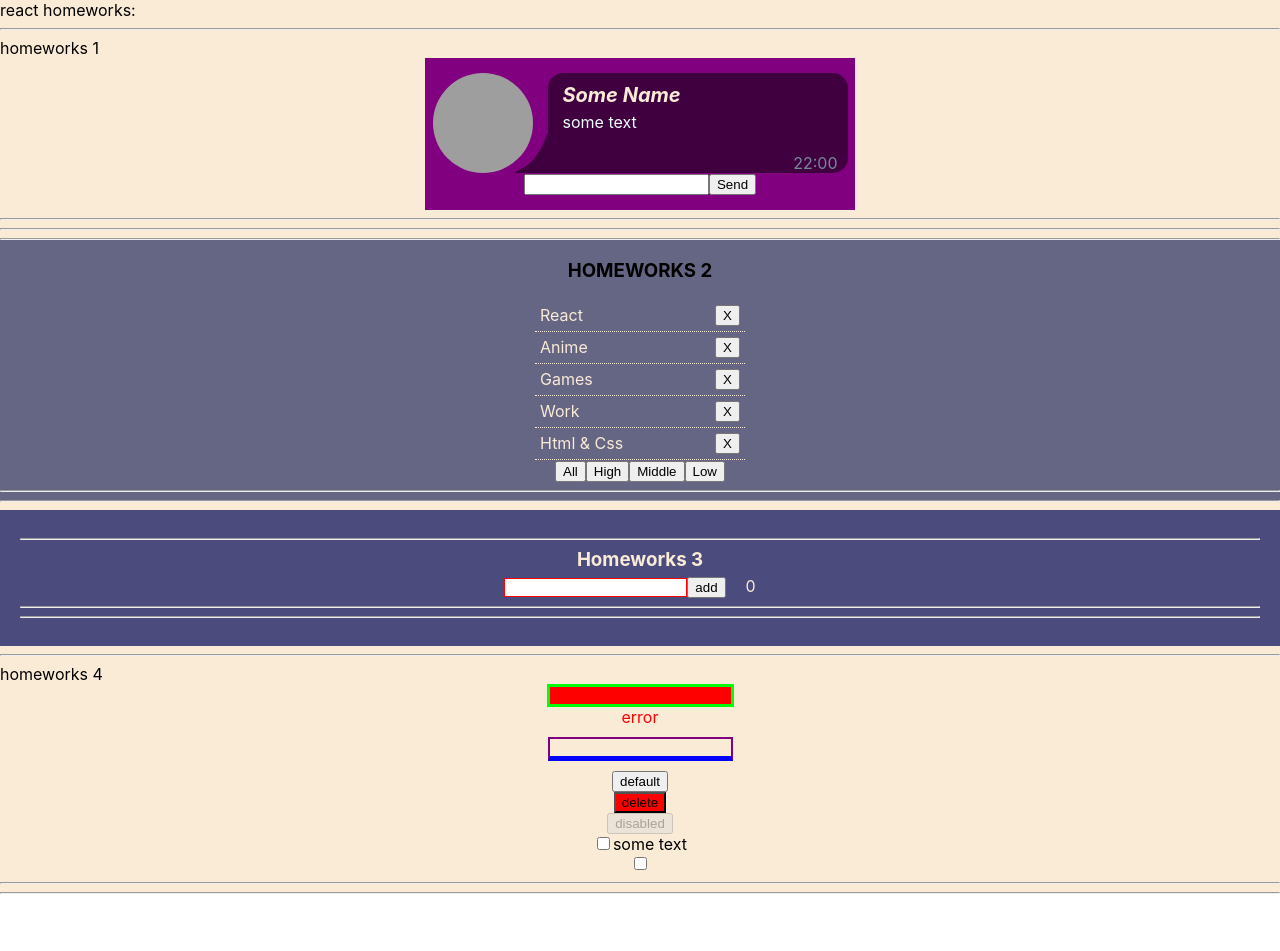
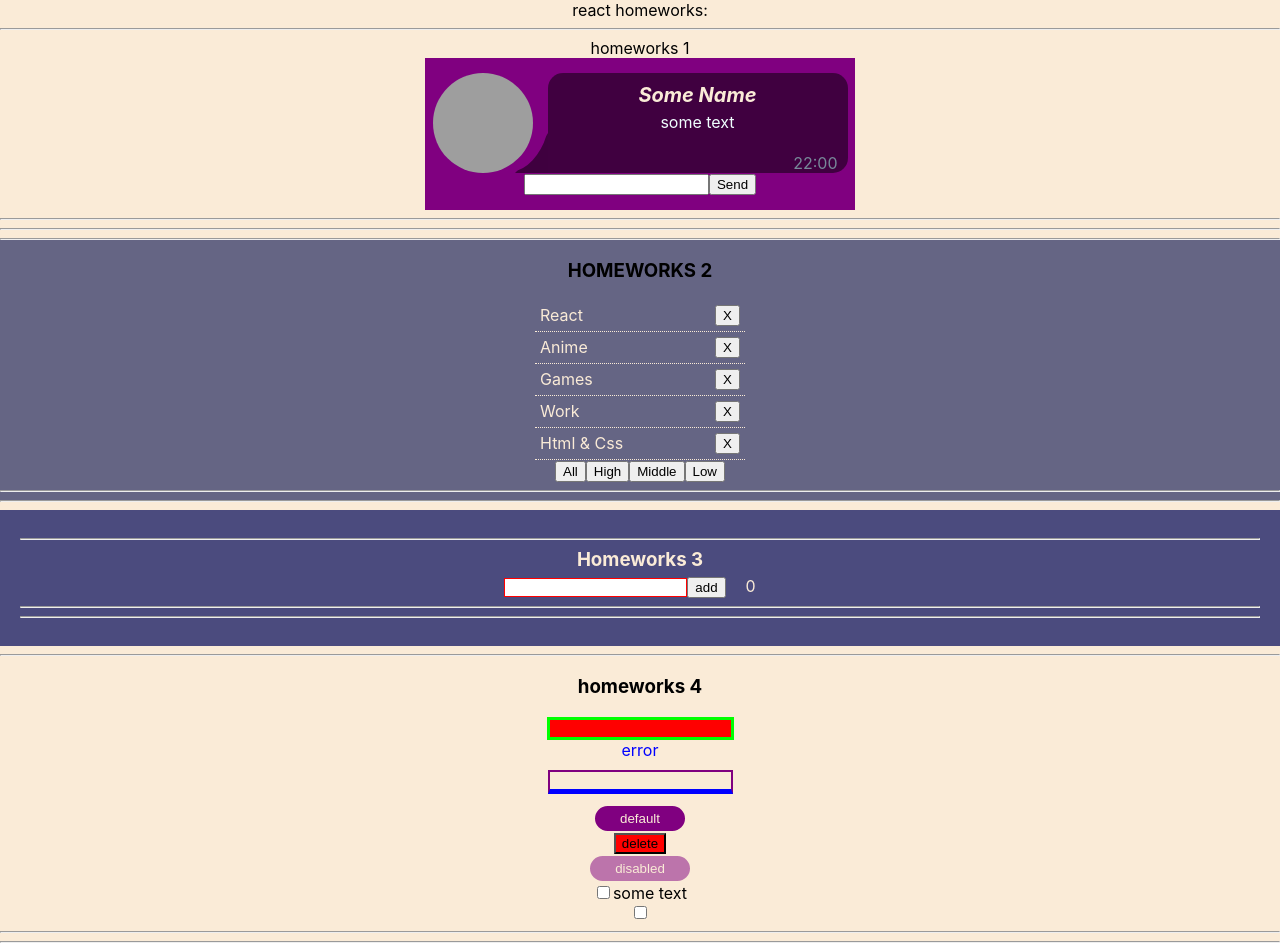
Before and after one commit to Alonasa/homeworks, a React (Create React App) app: page / in a window 1280 px wide. Before the commit the page ends 902 px from the top, so only its background shows below. Built offline with nearby package versions, Linux system fonts and the light colour scheme; grey boxes are pictures that could not be loaded.

Commit message:
added new styles to the button fix title

```diff
--- a/src/p1-main/m1-ui/u1-app/App.module.css
+++ b/src/p1-main/m1-ui/u1-app/App.module.css
@@ -1,3 +1,4 @@
 .App {
     background-color: antiquewhite;
+    text-align: center;
 }
--- a/src/p2-homeworks/h4/HW4.tsx
+++ b/src/p2-homeworks/h4/HW4.tsx
@@ -22,7 +22,7 @@ function HW4() {
     return (
         <div>
             <hr/>
-            homeworks 4
+            <h3>homeworks 4</h3>
 
             <div className={s.column}>
                 <SuperInputText
@@ -30,7 +30,7 @@ function HW4() {
                     onChangeText={setText}
                     onEnter={showAlert}
                     error={error}
-                    // spanClassName={s.testSpanError}
+                    spanClassName={s.testSpanError}
                 />
 
                 <SuperInputText
--- a/src/p2-homeworks/h4/common/c2-SuperButton/SuperButton.module.css
+++ b/src/p2-homeworks/h4/common/c2-SuperButton/SuperButton.module.css
@@ -1,7 +1,20 @@
 .default {
+    padding: 5px 25px;
+    border-radius: 50px;
+    background: purple;
+    border: 2px solid antiquewhite;
+    color: antiquewhite;
+}
 
+.default:hover {
+    transform: scale(1.2);
+    filter: drop-shadow(1px 2px 3px black)
 }
 
 .red {
     background: red;
 }
+
+button:disabled {
+    opacity: 0.5;
+}
```
